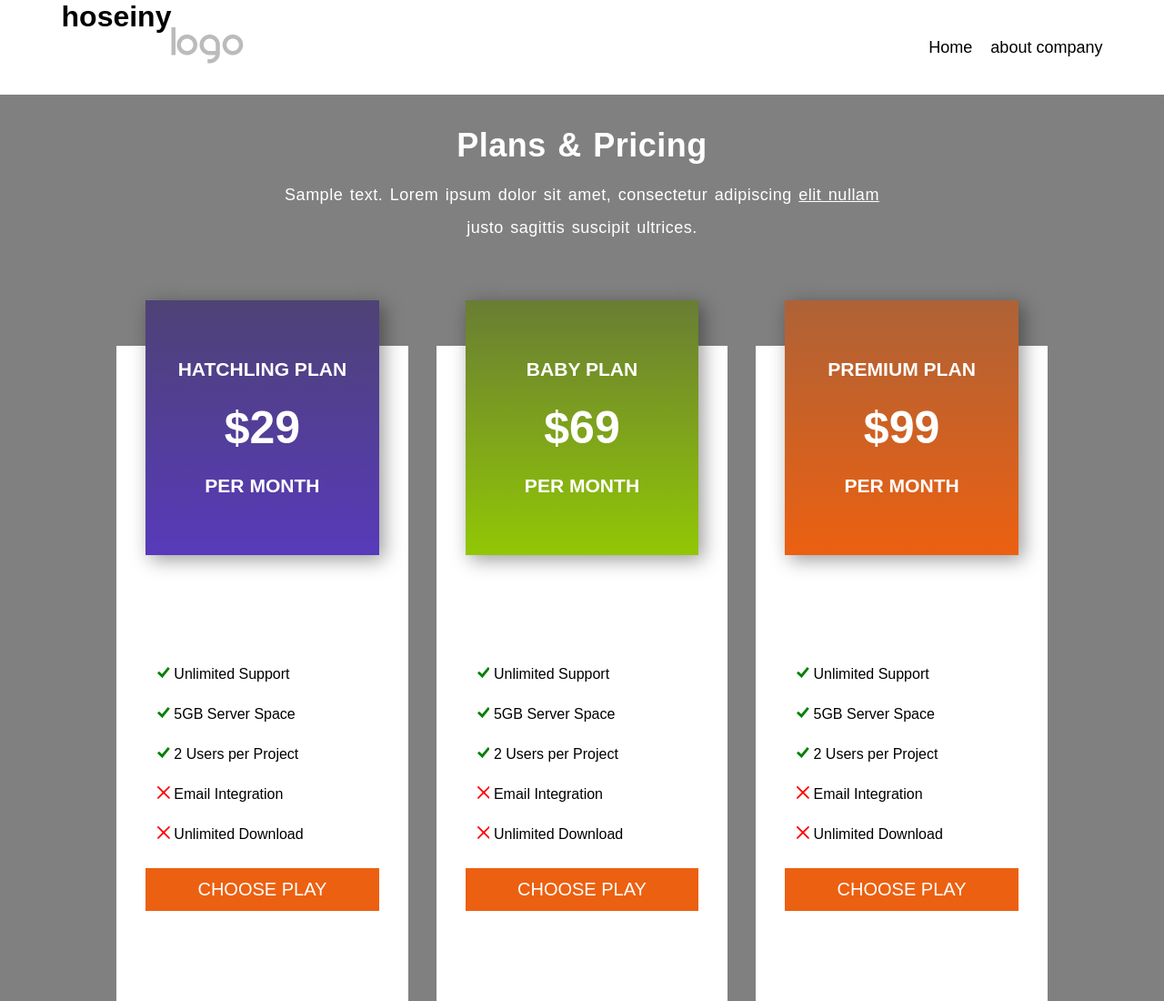
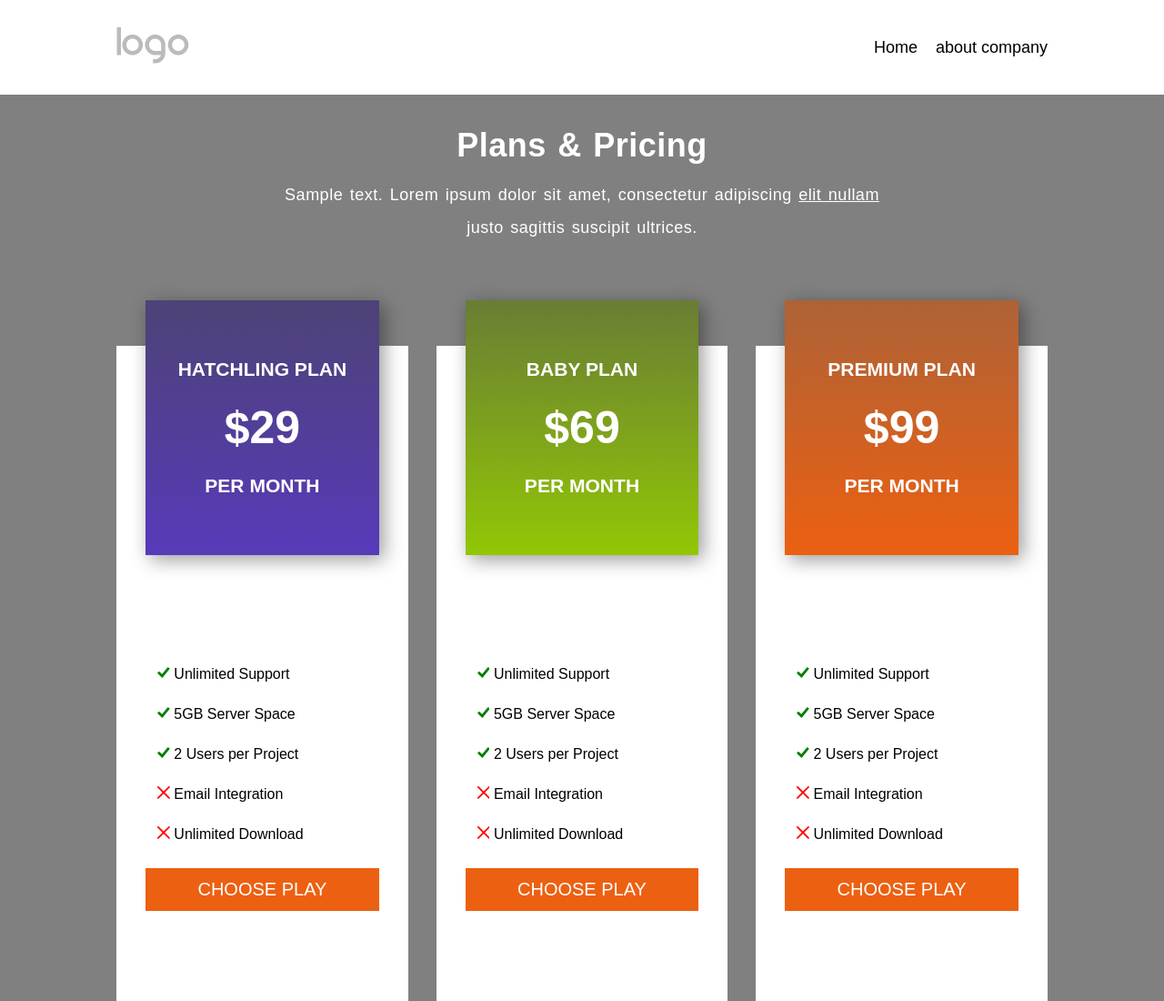
Before and after one commit to AlhoseinyMahmoud/lecther2, a plain HTML site: page index.html in a window 1280 px wide. Shown: the top 1100 px of the page at 91% size. Drawn offline with Linux system fonts and the light colour scheme.

Commit message:
Delet h1

```diff
--- a/index.html
+++ b/index.html
@@ -9,7 +9,6 @@
   <body>
     <!-- star head  -->
     <header>
-      <h1>hoseiny</h1>
       <div class="main-head">
         <div>
           <img src="./default-logo.png" alt="" />
```
